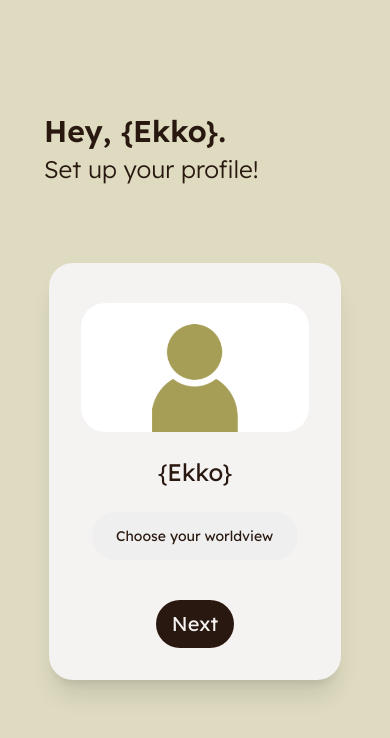
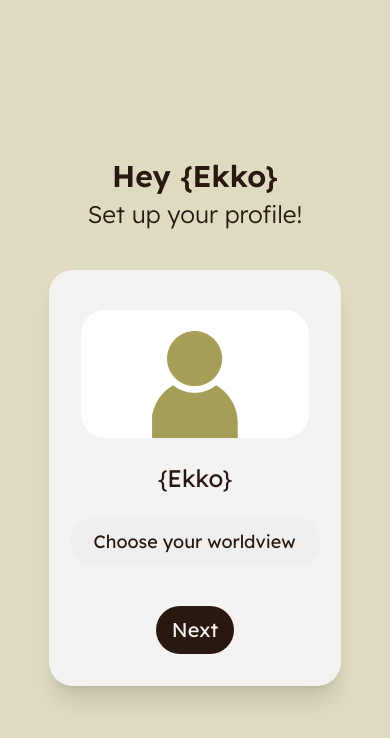
Before and after one commit to SamuelShally/ekko, a React (Create React App) app in the folder frontend/: page /profile in a window 390 px wide. Shown: the top 738 px of the page. Built offline with nearby package versions, Linux system fonts and the light colour scheme.

Commit message:
responsive layout

```diff
--- a/frontend/src/components/CreateProfile.jsx
+++ b/frontend/src/components/CreateProfile.jsx
@@ -5,17 +5,17 @@ const CreateProfile = () => {
     return (
         // wrapper div
         <div className="relative h-screen bg-accent">
-            <div className="absolute grid h-3/4 inset-y-20 bg-accent place-items-center">
-                <h1 className="relative w-screen pl-11 pb-7 text-3xl text-primary text-left font-bold">
-                    Hey, {'{Ekko}'}.<br /><span className="font-light text-2xl">Set up your profile!</span> {/* To do: Ekko -> replace with registered username! */}
+            <div className="absolute flex flex-col h-full place-items-center items-center justify-center">
+                <h1 className="relative w-screen text-3xl text-primary text-center font-bold">
+                    Hey {'{Ekko}'}<br /><span className="font-light text-2xl">Set up your profile!</span> {/* To do: Ekko -> replace with registered username! */}
                 </h1>
                 {/* card */}
-                <div className="relative card card-bordered rounded-3xl bg-neutral shadow-xl
-                                w-3/4 -mt-4">
+                <div className="card card-bordered rounded-3xl bg-neutral shadow-xl
+                                w-3/4 mt-10 max-w-sm min-w-sm ">
                     {/* user profile img */}
-                    <img className="rounded-3xl mt-10 mx-8" src={userImageHolder} alt="User1" />
+                    <img className="rounded-3xl mt-10 mx-8 shrink-0" src={userImageHolder} alt="User1" />
                     {/* card body */}
-                    <div className="relative gap-y-2 card-body items-center text-center text-primary">
+                    <div className="gap-y-2 card-body items-center text-center text-primary">
                         {/* <h2 className="card-title text-3xl mt-8">User1</h2> */}
                         {/* <div className="w-full mt-8">
                             <input type="text" placeholder="Enter username" className="input input-bordered rounded-full max-w-xs" />
@@ -27,7 +27,7 @@ const CreateProfile = () => {
                             {/* <label className="label">
                                 <span className="label-text text-sm text-stone-400 font-light mb-1">Pick one!</span>
                             </label> */}
-                            <select className="select select-bordered rounded-full px-6">
+                            <select className="select select-bordered rounded-full px-6 text-lg">
                                 <option disabled selected>Choose your worldview</option>
                                 <option>worldview1</option>
                                 <option>worldview2</option>
```
